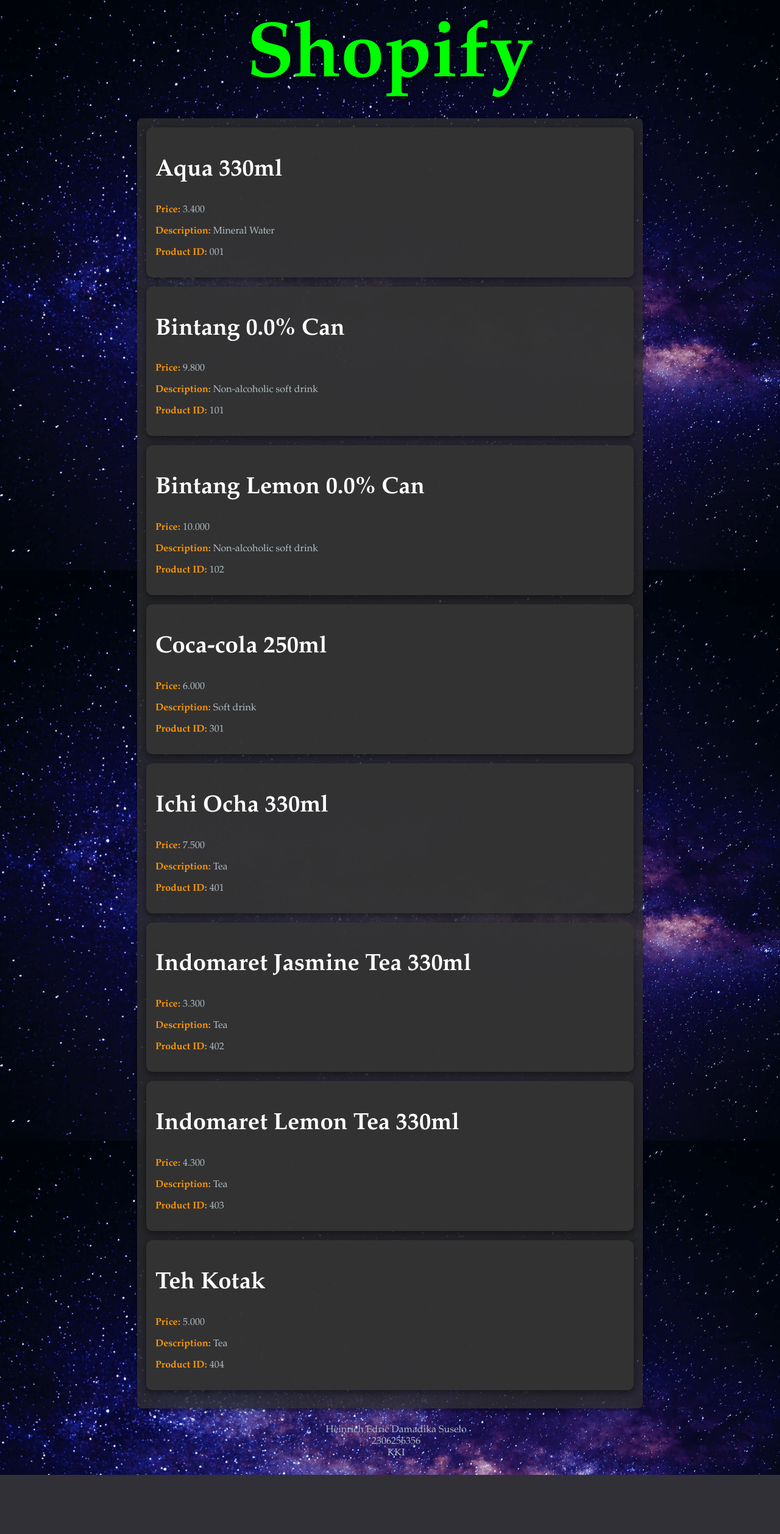
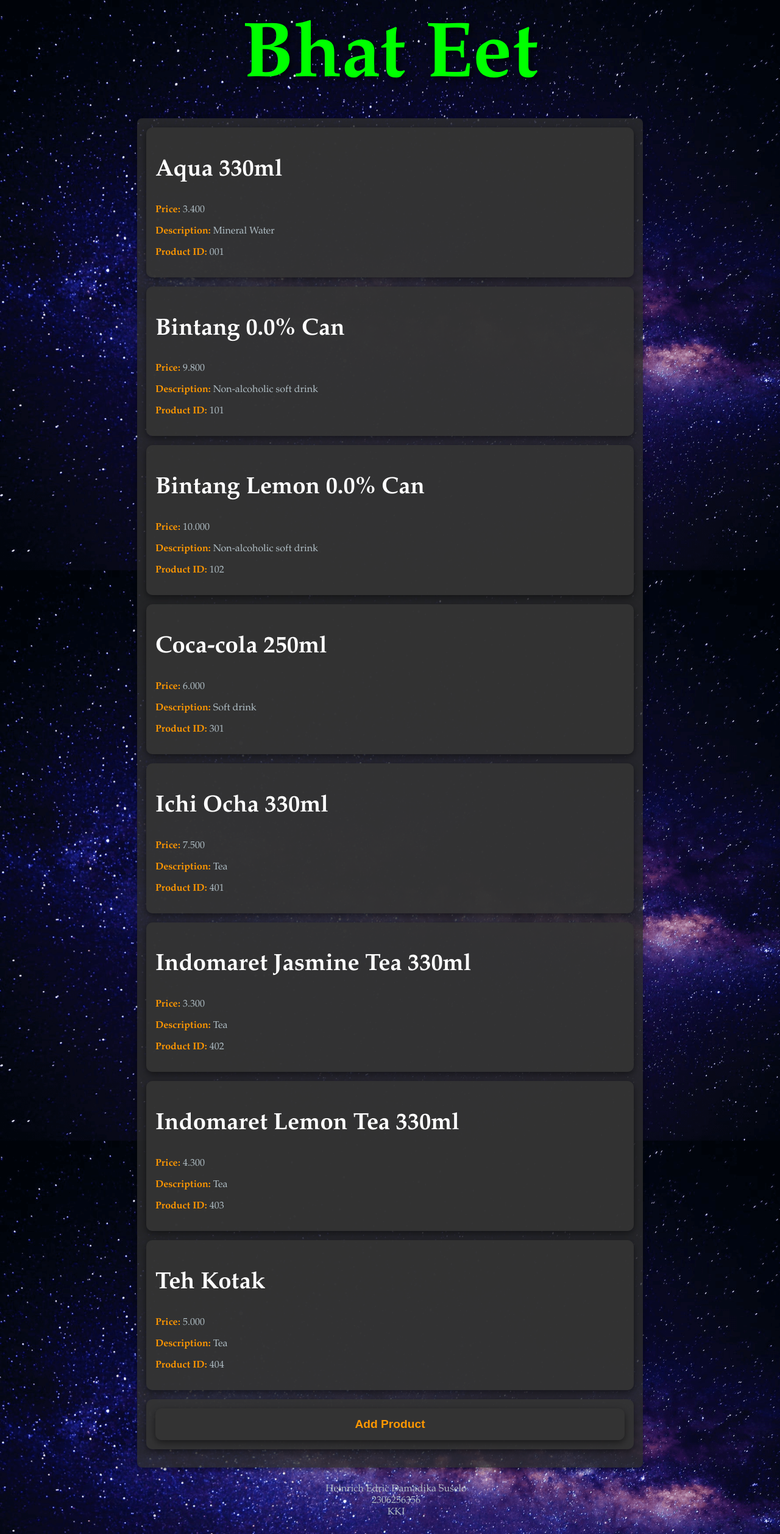
Before and after one commit to CowboyHeIs/Shop, a Django app: page / in a window 1280 px wide. Shown: the whole page at 61% size. Before the commit the page ends 2419 px from the top, so only its background shows below. Run offline with Django 5.2, Linux system fonts and the light colour scheme.

Commit message:
Added button

```diff
--- a/main/templates/add_product.html
+++ b/main/templates/add_product.html
@@ -1,7 +1,7 @@
 <!DOCTYPE html>
 <html>
 <head>
-    <title>Add Product</title>
+    <title>Bhat Eet</title>
     {% load static %}
     <style>
         body {
@@ -91,7 +91,7 @@
 </head>
 <body>
     <header class="header">
-        <h1>Add Product</h1>
+        <h1>Bhat Eet</h1>
     </header>
 
     <main>
--- a/main/templates/main.html
+++ b/main/templates/main.html
@@ -1,7 +1,7 @@
 <!DOCTYPE html>
 <html>
 <head>
-  <title>Shopify</title>
+  <title>Bhat Eet</title>
   {% load static %}
   <style>
     body {
@@ -77,6 +77,21 @@
       z-index: 1;
     }
 
+    /* Add Product button styling */
+    .add-product-button {
+      background-color: rgba(51, 51, 51, 0.9);
+      color: #ff9800; /* Orange color */
+      padding: 15px 30px;
+      border: none;
+      border-radius: 10px;
+      font-size: 1.5vw;
+      cursor: pointer;
+      width: 100%; /* Same width as the product details */
+      box-shadow: 0 4px 12px rgba(0, 0, 0, 0.5);
+      font-weight: bold; /* Bold text */
+      text-align: center;
+    }
+
     @media (max-width: 768px) {
       .shop-name {
         font-size: 12vw;
@@ -85,12 +100,16 @@
       .product-title {
         font-size: 4vw;
       }
+
+      .add-product-button {
+        font-size: 3.5vw;
+      }
     }
   </style>
 </head>
 <body>
   <header class="shop-header">
-    <h1 class="shop-name">Shopify</h1>
+    <h1 class="shop-name">Bhat Eet</h1>
   </header>
 
   <main>
@@ -103,6 +122,13 @@
           <p class="product-id"><strong>Product ID:</strong> {{ product.id }}</p>
         </div>
       {% endfor %}
+
+      <!-- Add Product button -->
+      <div class="product-info">
+        <a href="/add" style="text-decoration: none;">
+          <button class="add-product-button">Add Product</button>
+        </a>
+      </div>
     </section>
   </main>
 
```
